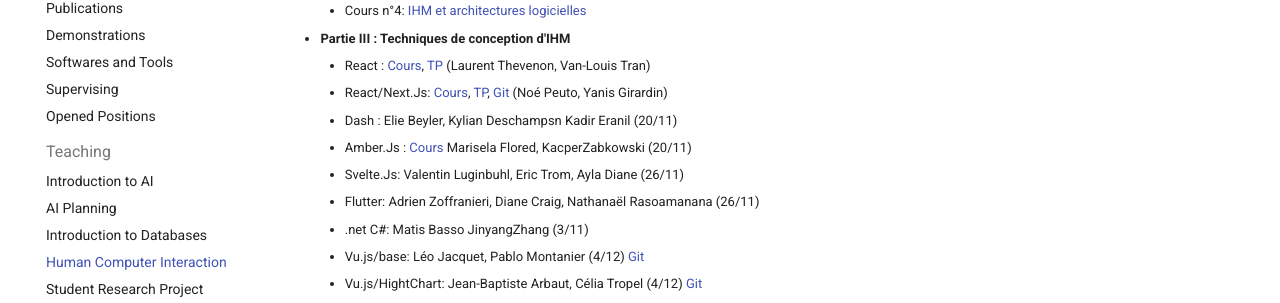
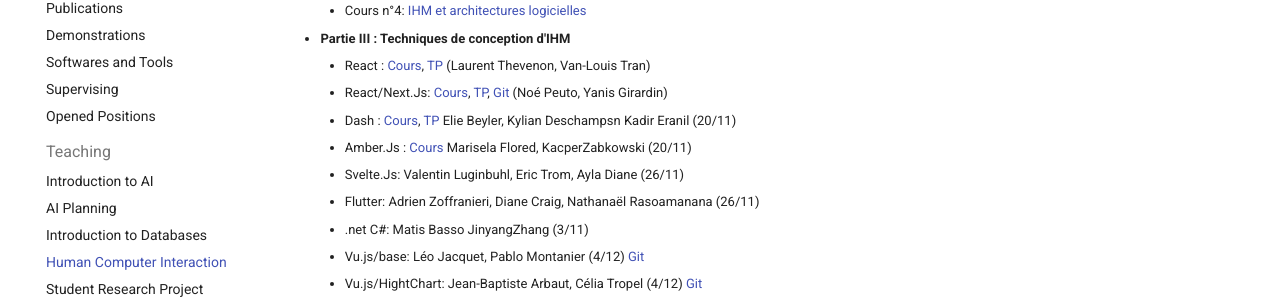
Before and after one commit to pellierd/homepage, an MkDocs documentation site: the page built from docs/teaching/hci.md, in a window 1280 px wide and 900 px high, scrolled down 725 px. Shown: the part 147-450 px from the top of the window. Built offline with MkDocs 1.6.1 and Material for MkDocs 9.7.7, drawn with Linux system fonts in a browser that asks for light colours.

Commit message:
Ajout Dash

```diff
--- a/docs/teaching/hci.md
+++ b/docs/teaching/hci.md
@@ -28,7 +28,7 @@ Après un rappel des principes ergonomiques, ce cours s’intéresse essentielle
 - **Partie III : Techniques de conception d'IHM**
     - React : [Cours](hci/tmp/React.pdf), [TP](https://github.com/Bloubing/trois-petits-cochons) (Laurent Thevenon, Van-Louis Tran)
     - React/Next.Js: [Cours](hci/tmp/NextJS.pdf), [TP](https://tp-nextjs-alpha.vercel.app), [Git](https://github.com/noepeutot/GIRARDIN_PEUTOT_Musiverse) (Noé Peuto, Yanis Girardin)
-    - Dash : Elie Beyler, Kylian Deschampsn Kadir Eranil (20/11)
+    - Dash : [Cours](hci/tmp/Dash.pdf), [TP](https://github.com/Fina49/Projet_IHM.git) Elie Beyler, Kylian Deschampsn Kadir Eranil (20/11)
     - Amber.Js : [Cours](hci/tmp/EmberJS.pdf) Marisela Flored, KacperZabkowski (20/11)
     - Svelte.Js: Valentin Luginbuhl, Eric Trom, Ayla Diane (26/11)
     - Flutter: Adrien Zoffranieri, Diane Craig, Nathanaël Rasoamanana (26/11)
```
Also changed, not shown: 1 other file.
